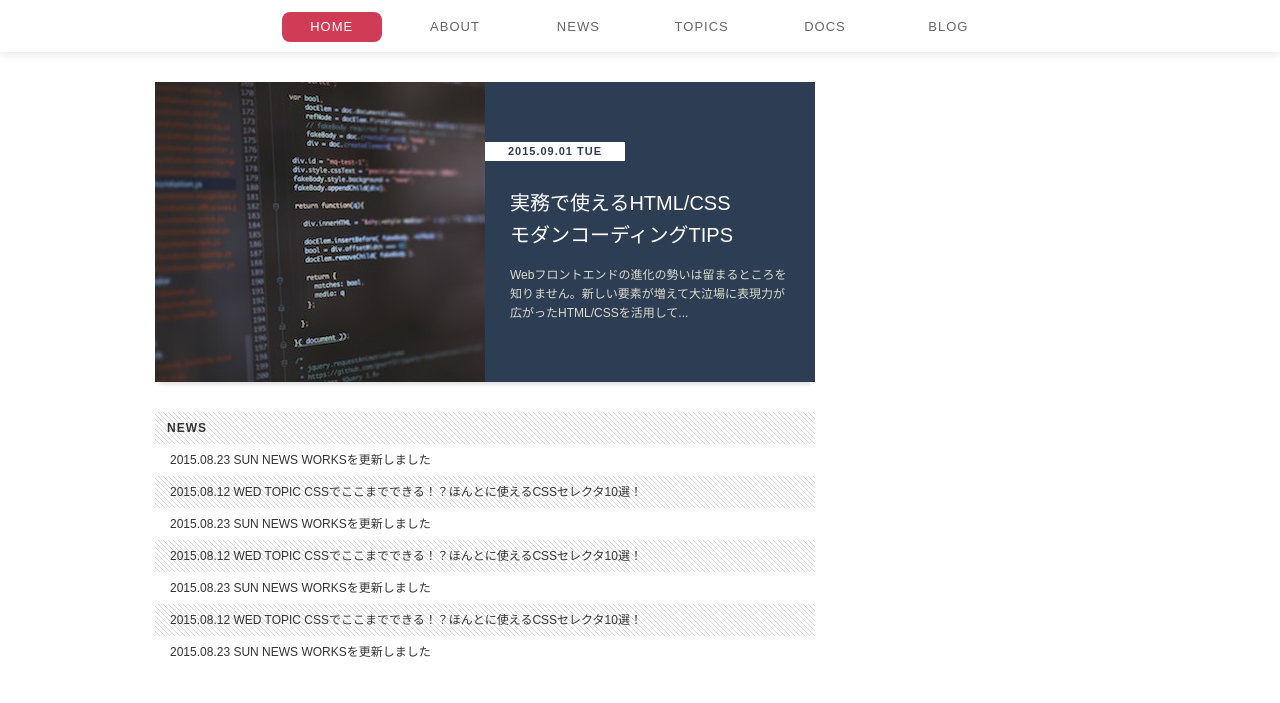
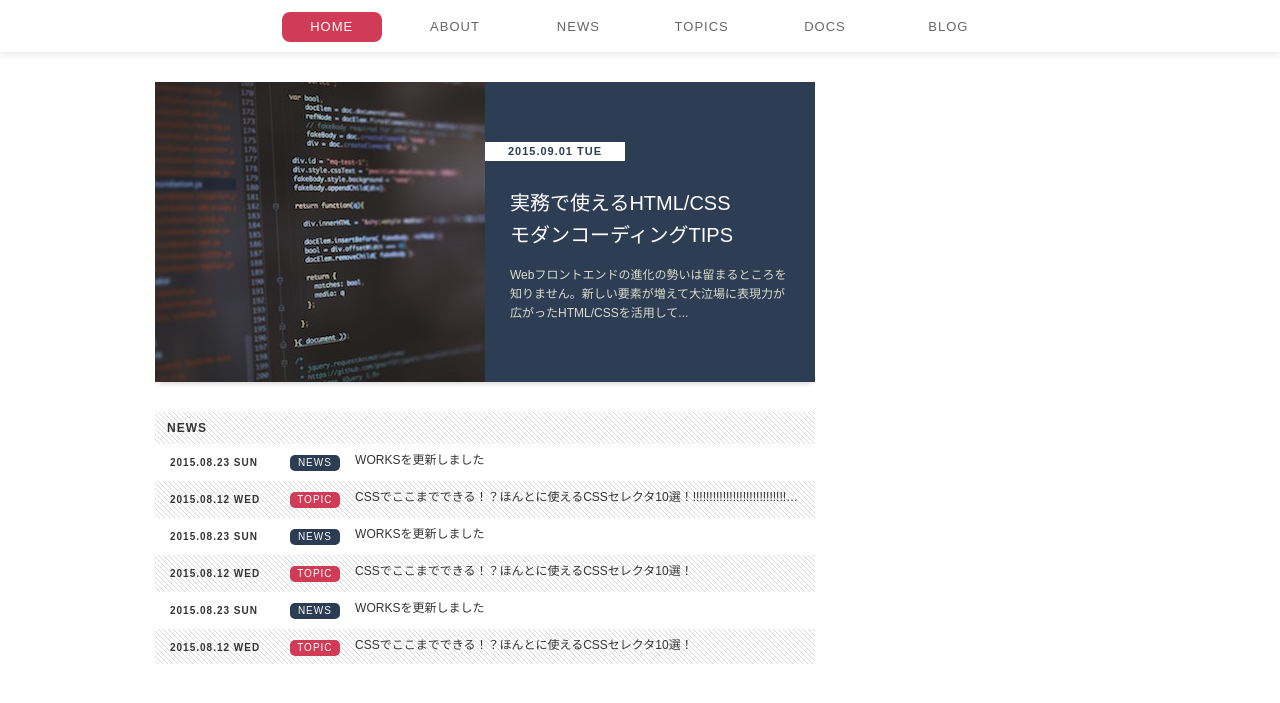
Before and after one commit to barbaraaki/standard-layout, a plain HTML site: page index.html in a window 1280 px wide. Shown: the part 87-790 px from the top of the page. Drawn offline with Linux system fonts and the light colour scheme.

Commit message:
[update] p068まで

```diff
--- a/css/style.css
+++ b/css/style.css
@@ -184,6 +184,7 @@ NEWS
 }
 
 .scroll-list .scroll-item a {
+  font-size: 0;
   display: block;
   padding: 10px 15px;
   transition: background-color .1s;
@@ -196,6 +197,40 @@ NEWS
 
 .scroll-list .scroll-item a:hover {
   background-color: #fafaf8;
+}
+
+.scroll-list .date {
+  font-size: 1.0rem;
+  font-weight: bold;
+  display: inline-block;
+  width: 19%;
+  letter-spacing: 1px;
+}
+
+.scroll-list .category {
+  font-size: 1.0rem;
+  line-height: 16px;
+  display: inline-block;
+  width: 8%;
+  text-align: center;
+  letter-spacing: 1px;
+  color: #ffffff;
+  border-radius: 5px;
+  background-color: #d03c56;
+}
+
+.scroll-list .category.news {
+  background-color: #2c3c53;
+}
+
+.scroll-list .title {
+  font-size: 1.2rem;
+  display: inline-block;
+  overflow: hidden;
+  width: 73%;
+  padding-left: 15px;
+  white-space: nowrap;
+  text-overflow: ellipsis;
 }
 
 /*********************************************
--- a/index.html
+++ b/index.html
@@ -58,7 +58,7 @@
           <a href="#">
             <time class="date" datetime="2015-08-12">2015.08.12 WED</time>
             <span class="category">TOPIC</span>
-            <span class="title">CSSでここまでできる！？ほんとに使えるCSSセレクタ10選！</span>
+            <span class="title">CSSでここまでできる！？ほんとに使えるCSSセレクタ10選！!!!!!!!!!!!!!!!!!!!!!!!!!!!!!!!!!!!!!!!!!!!!!!!!!!!!!!!!!!!</span>
           </a>
         </li>
         <li class="scroll-item">
```
